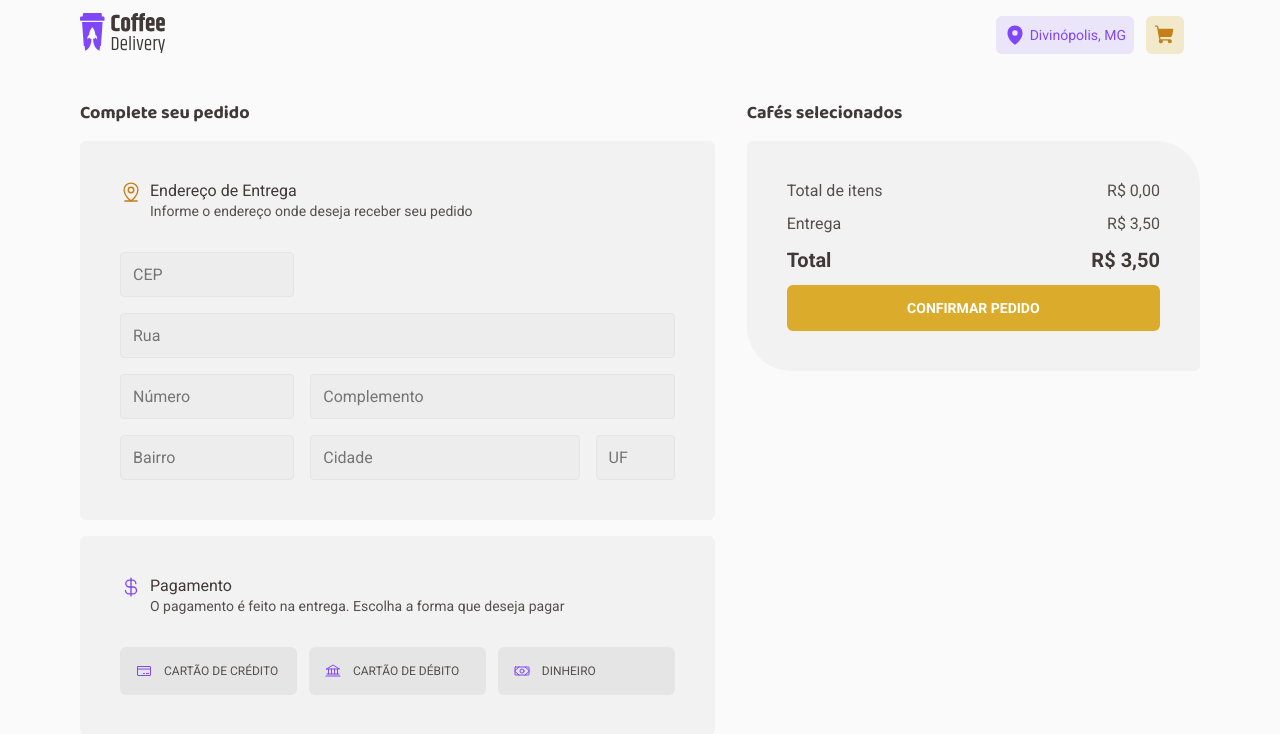
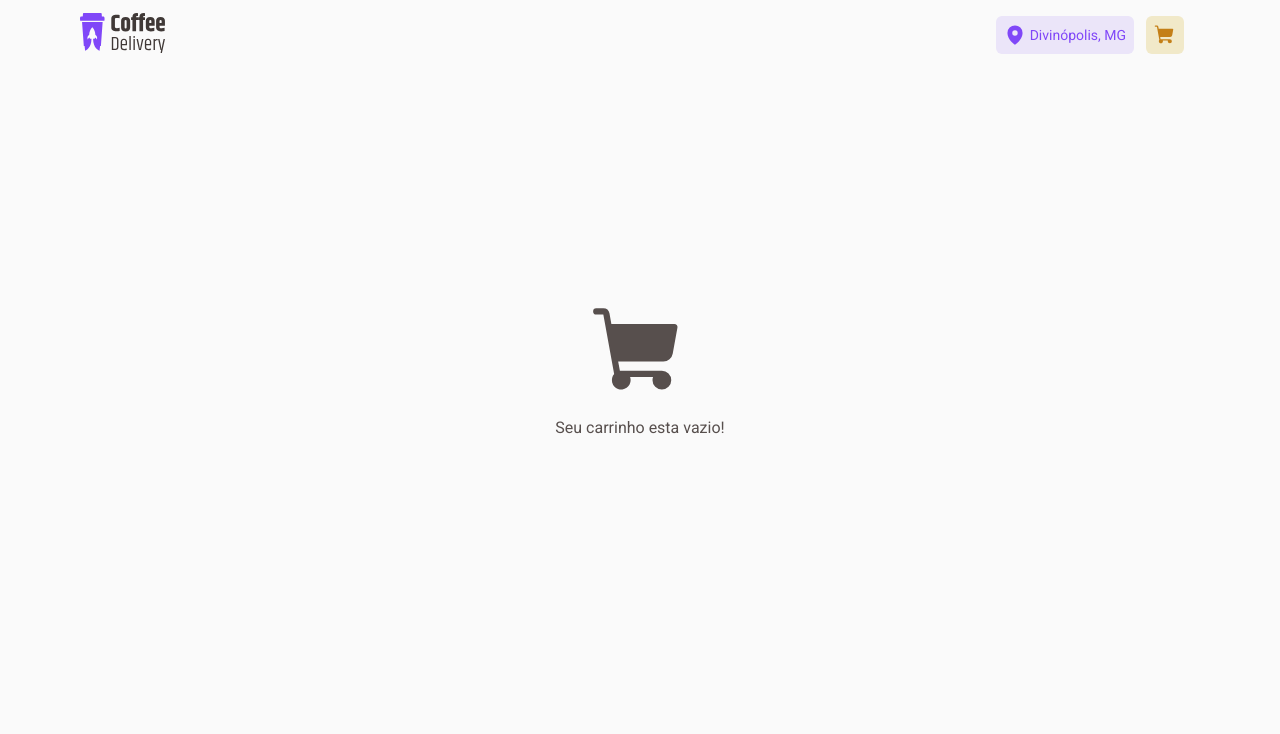
Before and after one commit to atiliosilfer/coffee-delivery, a React (Vite) app: page /checkout in a window 1280 px wide. Shown: the top 734 px of the page. Built offline with nearby package versions, Linux system fonts and the light colour scheme.

Commit message:
adicionando logica de carrinho vazio

```diff
--- /dev/null
+++ b/src/pages/Checkout/components/EmptyCart/index.tsx
@@ -0,0 +1,11 @@
+import { ShoppingCart } from 'phosphor-react'
+import { EmptyCartContainer } from './styles'
+
+export function EmptyCart() {
+  return (
+    <EmptyCartContainer>
+      <ShoppingCart size={100} weight="fill" />
+      <h1> Seu carrinho esta vazio!</h1>
+    </EmptyCartContainer>
+  )
+}
--- /dev/null
+++ b/src/pages/Checkout/components/EmptyCart/styles.ts
@@ -0,0 +1,10 @@
+import styled from 'styled-components'
+
+export const EmptyCartContainer = styled.div`
+  display: flex;
+  flex-direction: column;
+  gap: 1rem;
+  justify-content: center;
+  align-items: center;
+  margin-top: 200px;
+`
--- a/src/pages/Checkout/index.tsx
+++ b/src/pages/Checkout/index.tsx
@@ -7,6 +7,7 @@ import { zodResolver } from '@hookform/resolvers/zod'
 import { useContext } from 'react'
 import { OrderContext } from '../../contexts/OrderContext'
 import { toast } from 'react-toastify'
+import { EmptyCart } from './components/EmptyCart'
 
 const deliveryFormValidationSchema = zod.object({
   cep: zod
@@ -53,9 +54,11 @@ export function Checkout() {
     })
   }
 
-  console.log(totalOrderValue)
-
   return (
+    <>
+      {cartItens.length === 0 ? (
+        <EmptyCart />
+      ) : (
         <GridContainer
           onSubmit={handleSubmit(handleConfirmOrder, handleConfirmWithError)}
         >
@@ -104,5 +107,7 @@ export function Checkout() {
             </CardContainer>
           </div>
         </GridContainer>
+      )}
+    </>
   )
 }
```
Lines whose indentation alone changed are shown as unchanged.
